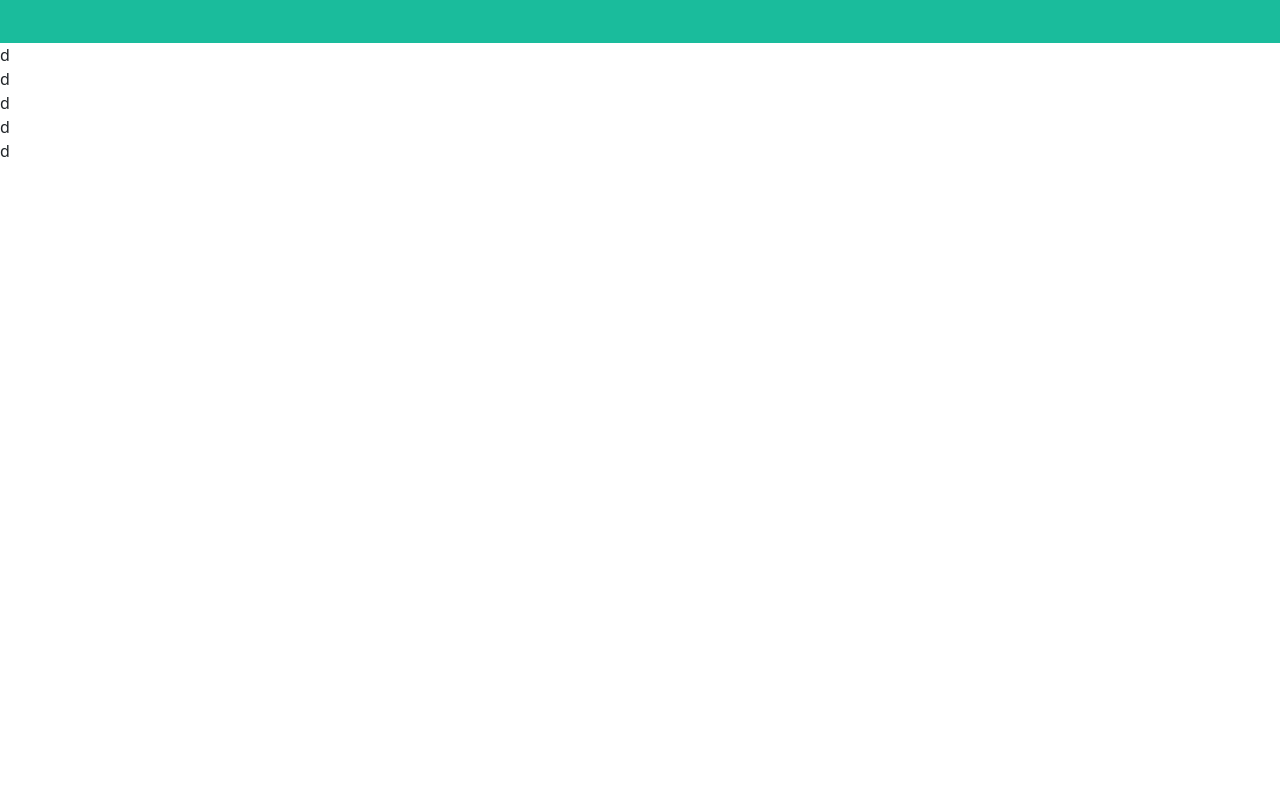
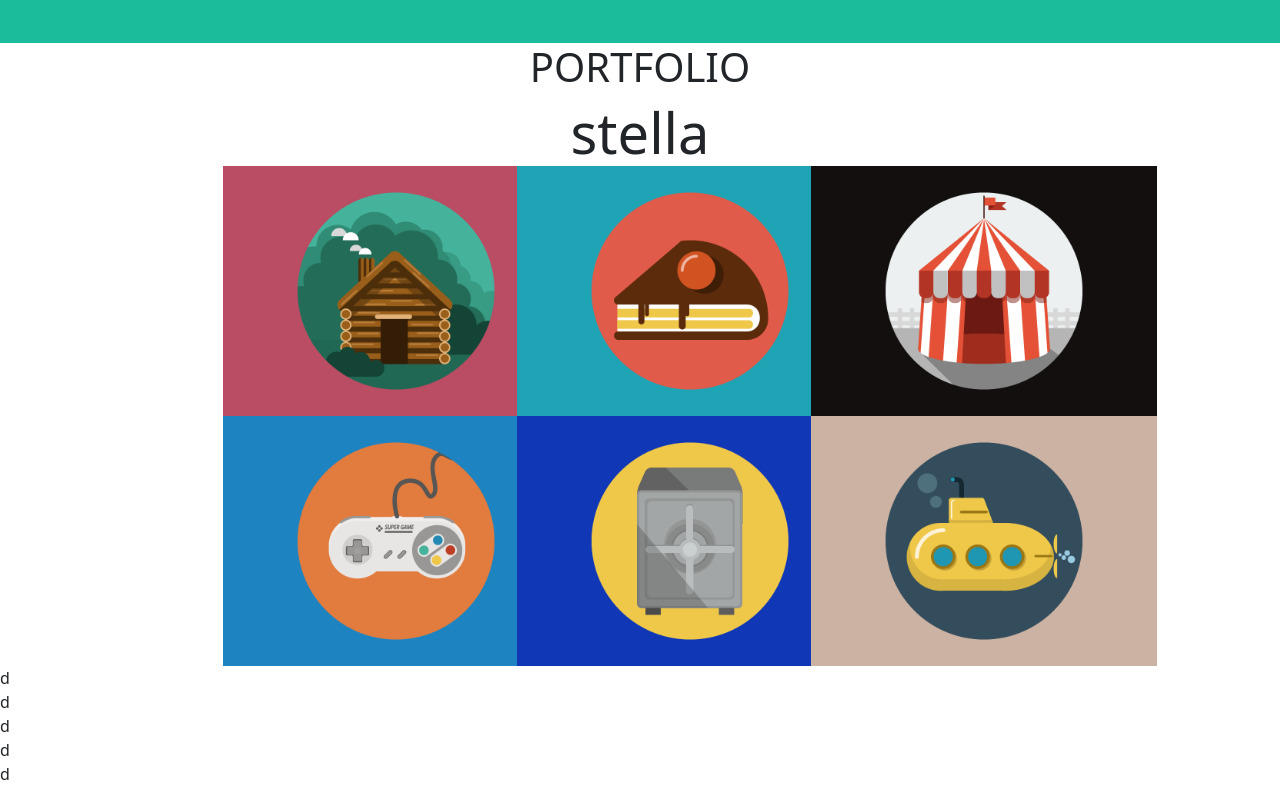
Before and after one commit to DenuccioDiego/html-css-bootstrap-freelancer, a plain HTML site: page index.html in a window 1280 px wide. Shown: the part 666-1452 px from the top of the page. Before the commit the page ends 829 px from the top, so only its background shows below. Drawn offline with nearby package versions, Linux system fonts and the light colour scheme.

Commit message:
terza sezione

```diff
--- a/index.html
+++ b/index.html
@@ -47,6 +47,51 @@
           </div>
           <!-- /Seconda sezione -->
 
+          <!-- Terza sezione -->
+          <div class="gx-2 row row-cols-3 justify-content-md-center text-center display-4">
+
+               <div class="col-8">
+
+                    <h1>PORTFOLIO</h1>
+                         <div>stella</div>
+
+                    <div class="gx-5 row row-cols-3 justify-content-md-center text-center display-4">
+
+                         <div class="col">
+                              <img src="./img/cabin.png" alt="" height="250px">
+                         </div>
+
+                         <div class="col">
+                              <img src="./img/cake.png" alt="" height="250px" >
+                         </div>
+
+                         <div class="col">
+                              <img src="./img/circus.png" alt="" height="250px" >
+                         </div>
+
+                         <div class="col">
+                              <img src="./img/game.png" alt="" height="250px" >
+                         </div>
+
+                         <div class="col">
+                              <img src="./img/safe.png" alt="" height="250px" >
+                         </div>
+
+                         <div class="col">
+                              <img src="./img/submarine.png" alt="" height="250px" >
+                         </div>
+
+                    </div>
+
+               </div>
+
+
+
+
+
+          </div>
+          <!-- Terza sezione -->
+
 
 
           <div class="row">d</div>
```
